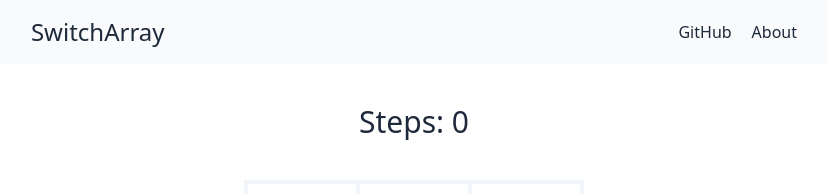
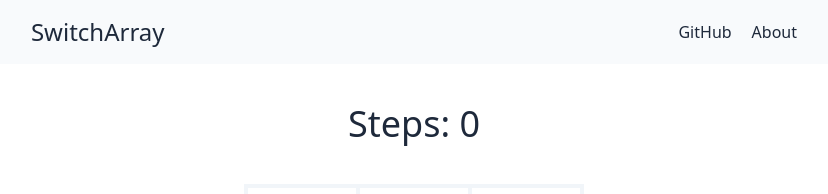
Before and after one commit to kifuan/switch-array, a Nuxt app: page / in a window 1280 px wide. Shown: the top 194 px of the page, without its empty margins (226-1054 px from the left). Built offline with nearby package versions, Linux system fonts and the light colour scheme.

Commit message:
chore: adjust the text

```diff
--- a/pages/index.vue
+++ b/pages/index.vue
@@ -4,9 +4,9 @@ const store = useCellStore()
 </script>
 
 <template>
-  <h1 class="text-slate-800 text-3xl">
+  <h1 class="text-slate-800 text-4xl">
     <template v-if="store.accomplished">
-      You did it in {{ store.steps }} steps
+      Finished in {{ store.steps }} steps
     </template>
     <template v-else>
       Steps: {{ store.steps }}
```
